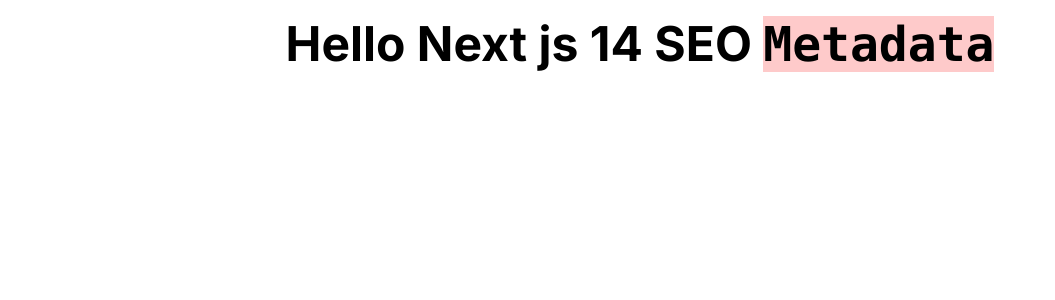
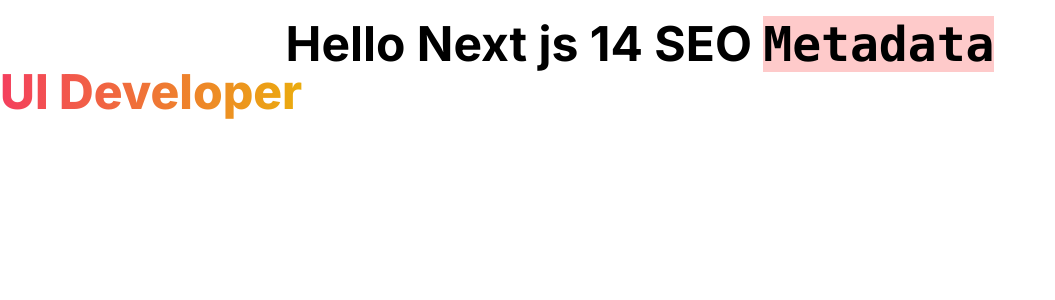
Before and after one commit to yudiz-shiv/next-app-seo, a Next.js app: page / in a window 1280 px wide. Shown: the top 300 px of the page, without its empty margins (0-1055 px from the left). Built offline with nearby package versions, Linux system fonts and the light colour scheme.

Commit message:
feat: 🎸 react-typed

```diff
--- a/src/app/page.tsx
+++ b/src/app/page.tsx
@@ -1,7 +1,23 @@
+"use client";
+
+import Typed from "react-typed";
+
 export default function Home() {
   return (
-    <h1 className="text-5xl font-bold text-center mt-5">
-      Hello Next js 14 SEO <code className="bg-red-200">Metadata</code>
-    </h1>
+    <div>
+      <h1 className="text-5xl font-bold text-center mt-5">
+        Hello Next js 14 SEO <code className="bg-red-200">Metadata</code>
+      </h1>
+      <Typed
+        strings={[
+          "Front End Developer",
+          "UI Developer",
+          "React JS Developer",
+          "Next JS Developer",
+        ]}
+        typeSpeed={100}
+        className="text-3xl xl:text-5xl font-extrabold text-transparent bg-clip-text bg-gradient-to-r from-rose-500 to-yellow-500 md:text-start"
+      />
+    </div>
   );
 }
```
Also changed, not shown: package.json (+7 -1 lines), 1 other file (tests, documents, lock files or other folders).
